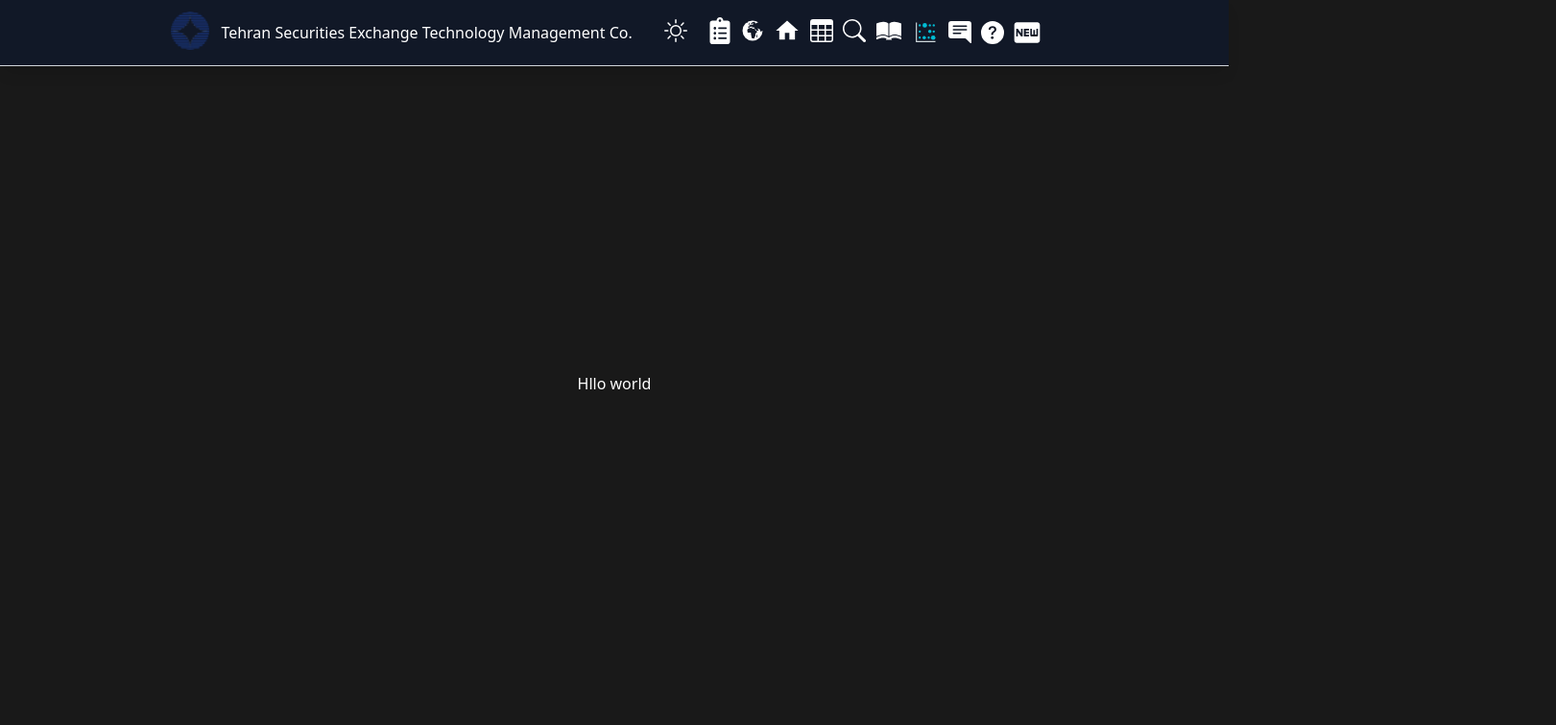
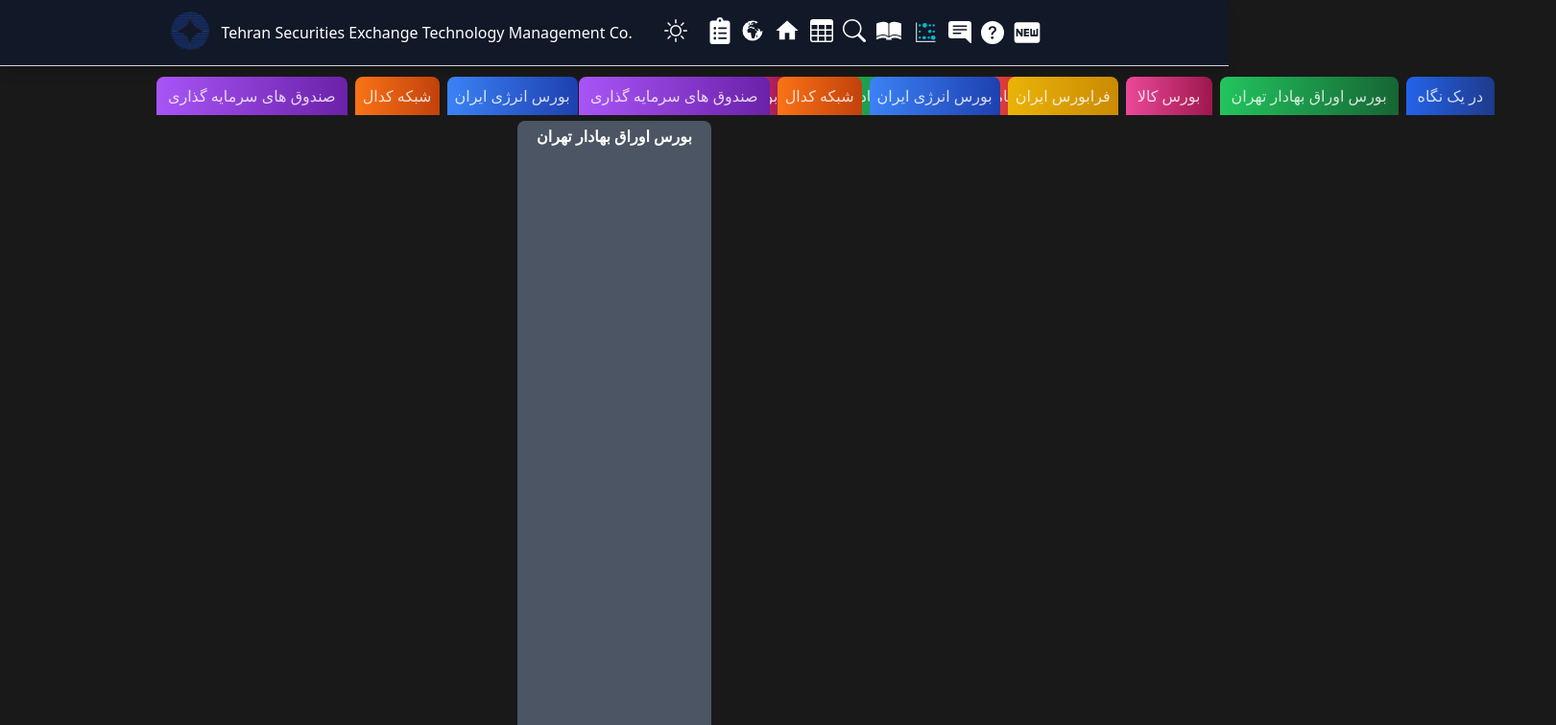
Before and after one commit to MH-Mangelian/Tsetmc-clone-and-redesign, a React (Vite) app: page /bonds in a window 1280 px wide. Shown: the top 756 px of the page at 96% size, 1621 px wide, since content can reach past the window. Built offline with nearby package versions, Linux system fonts and the light colour scheme.

Commit message:
page bonds

```diff
--- a/pages/BondsPage_inside/BondsPage.jsx
+++ b/pages/BondsPage_inside/BondsPage.jsx
@@ -1,10 +1,38 @@
 import { Link } from "react-router-dom";
+import SideBtns from "../../components/SideBtns";
 
 const BondsPage = () => {
   return (
     <section className='min-h-screen justify-center items-center w-screen'>
-      <div className="className='my-32 container mx-auto flex flex-wrap justify-center items-center min-h-screen min-w-full max-md:px-1.5">
-         <h1>Hllo world</h1>
+
+      <div className="my-32 container mx-auto flex flex-wrap justify-center items-center min-h-screen min-w-full max-md:px-1.5">
+
+        <SideBtns/>
+        <div className="grid min-h-screen justify-center min-w-fit sm:grid-flow-row">
+          <div className='text-right bg-gray-600 text-white rounded-t-lg p-1 -mt-0.5 mb-2 font-bold px-5'>بورس اوراق بهادار تهران</div>
+          {/* -------------------------btns center------------------------------- */}
+          <div className="grid grid-cols-4 gap-1 mx-2 text-center md:hidden max-md:mb-7 max-md:-mt-10">
+                <div className='col-span-2 font-medium bg-gradient-to-r from-blue-600 to-blue-900 p-2 px-3 border-1 rounded-t-lg active:shadow-md jumper-hover-btn-center'><Link to="/">در یک نگاه</Link></div>
+                <div className='col-span-2 font-medium bg-gradient-to-r from-green-500 to-green-800 p-2 px-3 border-1 rounded-t-lg active:shadow-md jumper-hover-btn-center'><Link to="/bonds">بورس اوراق بهادار تهران</Link></div>
+                <div className='col-span-2 font-medium bg-gradient-to-r from-yellow-500 to-yellow-600  p-2 border-1 rounded-t-lg active:shadow-md jumper-hover-btn-center'><Link to="/iran-exchange">فرابورس ایران</Link></div>
+                <div className='col-span-2 font-medium bg-gradient-to-r from-blue-500 to-blue-800  p-2 border-1 rounded-t-lg active:shadow-md jumper-hover-btn-center'><Link to="/iran-energy-exchange">بورس انرژی ایران</Link></div>
+                <div className='col-span-3 w-[133.3%] font-medium bg-gradient-to-r from-purple-500 to-purple-800 p-2 px-3  border-1 rounded-t-lg active:shadow-md jumper-hover-btn-center'><Link to="/investment-funds">صندوق های سرمایه گذاری</Link></div>
+                <div className='col-span-2 font-medium bg-gradient-to-r from-orange-500 to-orange-700  p-2 border-1 rounded-lg active:shadow-md jumper-hover-btn-center'><Link to="/codal-network">شبکه کدال</Link></div>
+                <div className='col-span-2 font-medium bg-gradient-to-r from-pink-500 to-pink-800 p-2 px-3 border-1 rounded-lg active:shadow-md jumper-hover-btn-center'><Link to="/commodity-exchange">بورس کالا</Link></div>
+            </div>
+            {/* ------------------top side ---------------- */}
+            <div className='grid grid-flow-col auto-cols-max px-16 gap-x-2 max-md:hidden xl:absolute xl:flex-row xl:top-20'>
+                <div className='inline-block font-medium bg-gradient-to-r from-purple-500 to-purple-800 p-2 px-3  border-1 rounded-t-lg active:shadow-md jumper-hover-btn-center'><Link to="/investment-funds">صندوق های سرمایه گذاری</Link></div>
+                <div className='inline-block font-medium bg-gradient-to-r from-orange-500 to-orange-700  p-2 border-1 rounded-t-lg active:shadow-md jumper-hover-btn-center'><Link to="/codal-network">شبکه کدال</Link></div>
+                <div className='inline-block font-medium bg-gradient-to-r from-blue-500 to-blue-800  p-2 border-1 rounded-t-lg active:shadow-md jumper-hover-btn-center'><Link to="/iran-energy-exchange">بورس انرژی ایران</Link></div>
+                <div className='inline-block font-medium bg-gradient-to-r from-yellow-500 to-yellow-600  p-2 border-1 rounded-t-lg active:shadow-md jumper-hover-btn-center'><Link to="/iran-exchange">فرابورس ایران</Link></div>
+                <div className='inline-block font-medium bg-gradient-to-r from-pink-500 to-pink-800 p-2 px-3 border-1 rounded-t-lg active:shadow-md jumper-hover-btn-center'><Link to="/commodity-exchange">بورس کالا</Link></div>
+                <div className='inline-block font-medium bg-gradient-to-r from-green-500 to-green-800 p-2 px-3 border-1 rounded-t-lg active:shadow-md jumper-hover-btn-center'><Link to="/bonds">بورس اوراق بهادار تهران</Link></div>
+                <div className='inline-flex font-medium text-center  bg-gradient-to-r from-blue-600 to-blue-900 p-2 px-3 border-1 rounded-t-lg active:shadow-md jumper-hover-btn-center'><Link to="/">در یک نگاه</Link></div>
+            </div>
+        </div>
+
+
 
       </div>
     </section>
```
